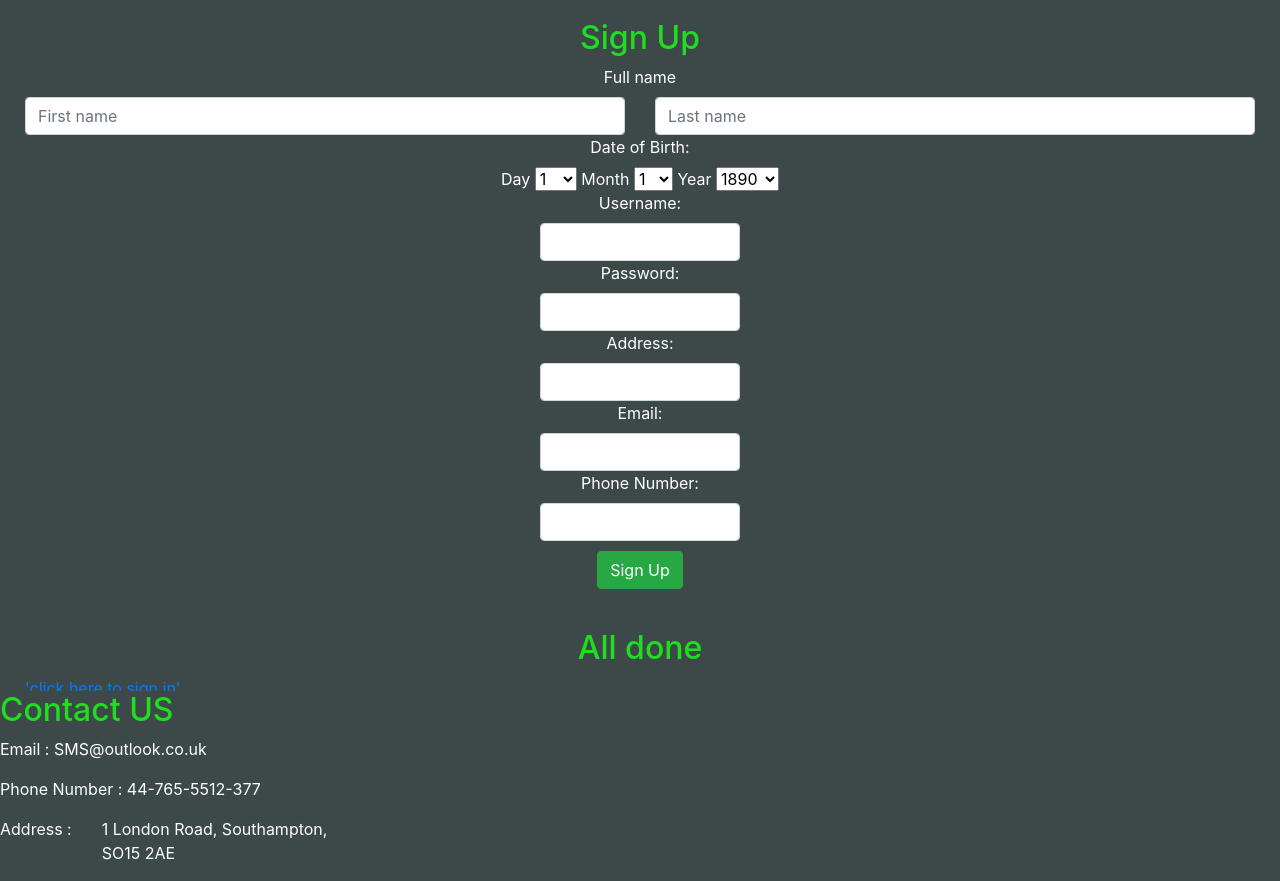
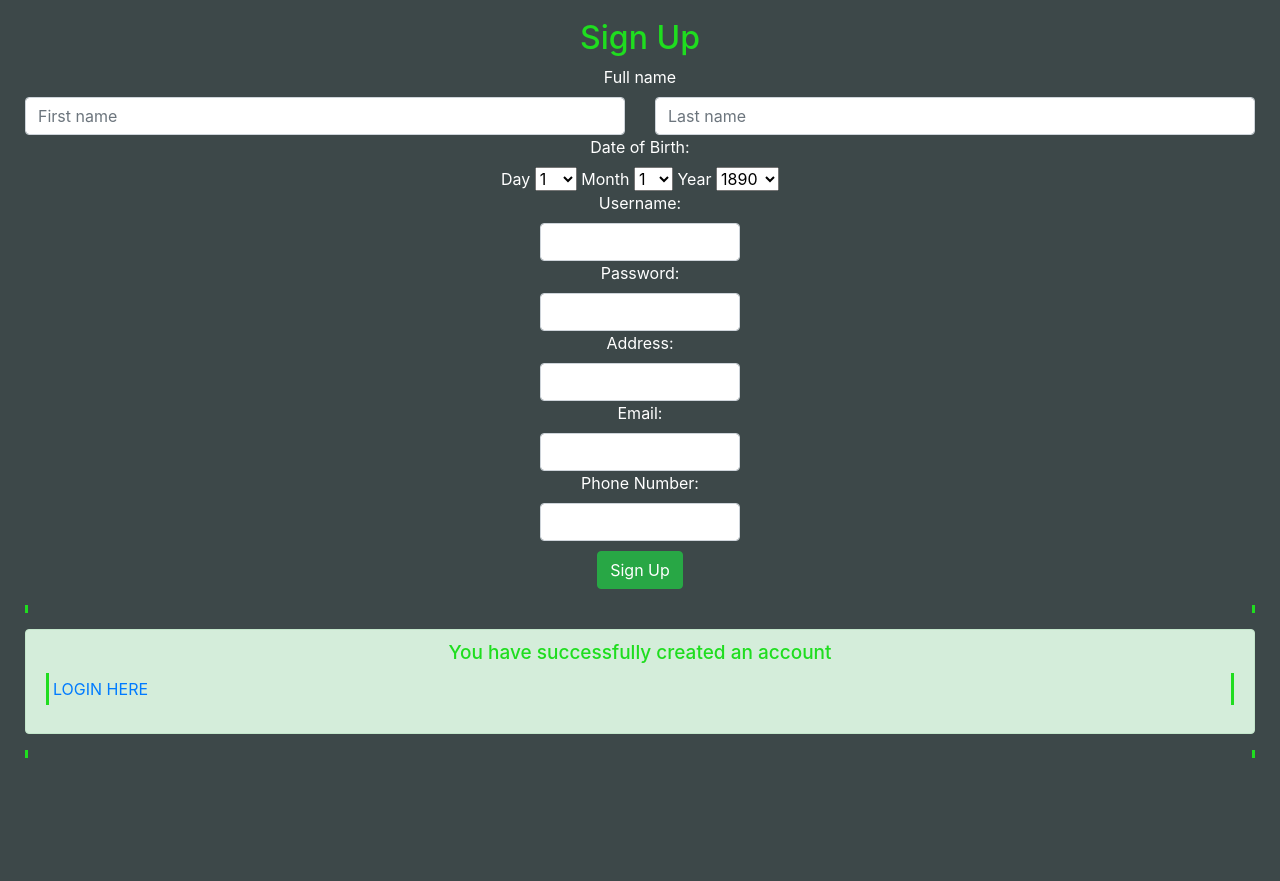
Before and after one commit to Tebogo11/SolentMedicalAssignment, a PHP site: page /SignUp.php in a window 1280 px wide. Shown: the part 69-950 px from the top of the page. After the commit the page ends 827 px from the top, so only its background shows below. Run offline with PHP 8.4, Linux system fonts and the light colour scheme; data that the repository does not hold is empty.

Commit message:
Add files via upload

```diff
--- a/System/SMS/Controller/UserLibrary.php
+++ b/System/SMS/Controller/UserLibrary.php
@@ -71,6 +71,10 @@ function addUser(
         $newAcc = new User(0, $username, $password, $firstName, $lastName, $address, $phoneNumber, $email, $dob, $accessLevel);
         //Store user to data base with addUser method
         $dao->addUser($newAcc);
+        echo "<p><div class='alert alert-success' role='alert'>
+        <h4 class='alert-heading'>You have successfully created an account</h4>
+        <p><a href='Login.php'>LOGIN HERE </a></p>
+      </div> </p>";
     } catch (PDOException $e) {
 
         echo "Error: $e";
--- a/System/SMS/Views/AddMedicalRecords.php
+++ b/System/SMS/Views/AddMedicalRecords.php
@@ -17,7 +17,7 @@
 // Test that the authentication, checks if session variable exists
 if (!isset($_SESSION["gatekeeper"])) {
   header("Location: index.php");
-} else if ($_SESSION["Access"] == "Staff") {
+} else if ($_SESSION["Access"] == "Staff" || $_SESSION["Access"] == "Doctor") {
 ?>
 
   <div id="container">
--- a/System/SMS/Views/AppointmentPage.php
+++ b/System/SMS/Views/AppointmentPage.php
@@ -82,7 +82,8 @@ if (!isset($_SESSION["gatekeeper"])) {
                                             $patid = $_GET["Pid"];
                                         }
 
-                        echo "<form method='POST' action='BookAppointment.php?Pid=$patid'>";
+                        echo "<form method='POST' action='BookAppointment.php'>";
+                        echo  "<input type='hidden' name='PID' value='$patid' />";
                         echo "<h3> Choose Your Appointment Date : </h3>";
                         echo "Day <select id='ADay' name ='ADay'>";
                         for ($i = 1; $i <= 31; $i++) {
@@ -134,6 +135,7 @@ if (!isset($_SESSION["gatekeeper"])) {
                 <?php
 
                 //delete
+                error_reporting(0);
                 $AppointID = $_GET["Aid"];
                 delete($AppointID);
                 ?>
--- a/System/SMS/Views/BookAppointment.php
+++ b/System/SMS/Views/BookAppointment.php
@@ -19,7 +19,7 @@
 include_once("../Controller/AppointmentLibrary.php");
                 $userID = $_SESSION["gatekeeper"];
 
-                $patid = $_GET["Pid"];
+                $patid = $_POST["PID"];
                 $dd = $_POST["ADay"];
                 $md = $_POST["AMonth"];
                 $yd = $_POST["AYear"];
@@ -38,7 +38,7 @@ include_once("../Controller/AppointmentLibrary.php");
                 }
                 echo "<p><div class='alert alert-success' role='alert'>
                 <h4 class='alert-heading'>You have successfully Added a new Appointment</h4>
-                <p><a href='AppointmentPage.php'>Click here to view results </a></p>
+                <p><a href='AppointmentPage.php?Pid=$patid'>Click here to view results </a></p>
               </div> </p>";
 
                 ?>
--- a/System/SMS/Views/MedicalRecords.php
+++ b/System/SMS/Views/MedicalRecords.php
@@ -33,6 +33,7 @@ if (!isset($_SESSION["gatekeeper"])) {
                  }
                 $userID = $_SESSION["gatekeeper"];
 
+                error_reporting(0);
                 if ($patid == null) {
                     $accountinfo = findUserByID($userID);
                 } else {
--- a/System/SMS/Views/PatientInfo.php
+++ b/System/SMS/Views/PatientInfo.php
@@ -17,7 +17,7 @@
 // Test that the authentication session variable exists
 if (!isset($_SESSION["gatekeeper"])) {
   header("Location: index.php");
-} else if ($_SESSION["Access"] == "Staff") {
+} else if ($_SESSION["Access"] == "Staff" || $_SESSION["Access"] == "Doctor") {
 ?>
 
   <div id="container">
--- a/System/SMS/Views/SignUp.php
+++ b/System/SMS/Views/SignUp.php
@@ -87,6 +87,7 @@
       </form>
 
       <?php
+
       $username = $_POST["Uname"];
       $password = $_POST["Password"];
       $firstName = $_POST["fname"];
@@ -115,8 +116,6 @@
         $DOB,
         $accessLevel
       );
-      echo "<br> <h2>All done</h2>";
-      echo "<a href='Login.php'>'click here to sign in'</a>";
 
       ?>
     </div>
@@ -125,22 +124,6 @@
 </div>
 </body>
 
-<!--footer-->
-<div id="footer">
-  <h2>Contact US</h2>
-  <p> Email : SMS@outlook.co.uk</p>
-  <p> Phone Number : 44-765-5512-377 </p>
-  <div class="row justify-content-md-center">
-    <div class="col-md-auto">
-      <p> Address :</p>
-    </div>
-    <div class="col-md">
-      <p>1 London Road, Southampton, SO15 2AE</p>
-    </div>
-    <div class="col"></div>
-    <div class="col"></div>
-    <div class="col"></div>
-  </div>
-</div>
+
 
 </html>
```
